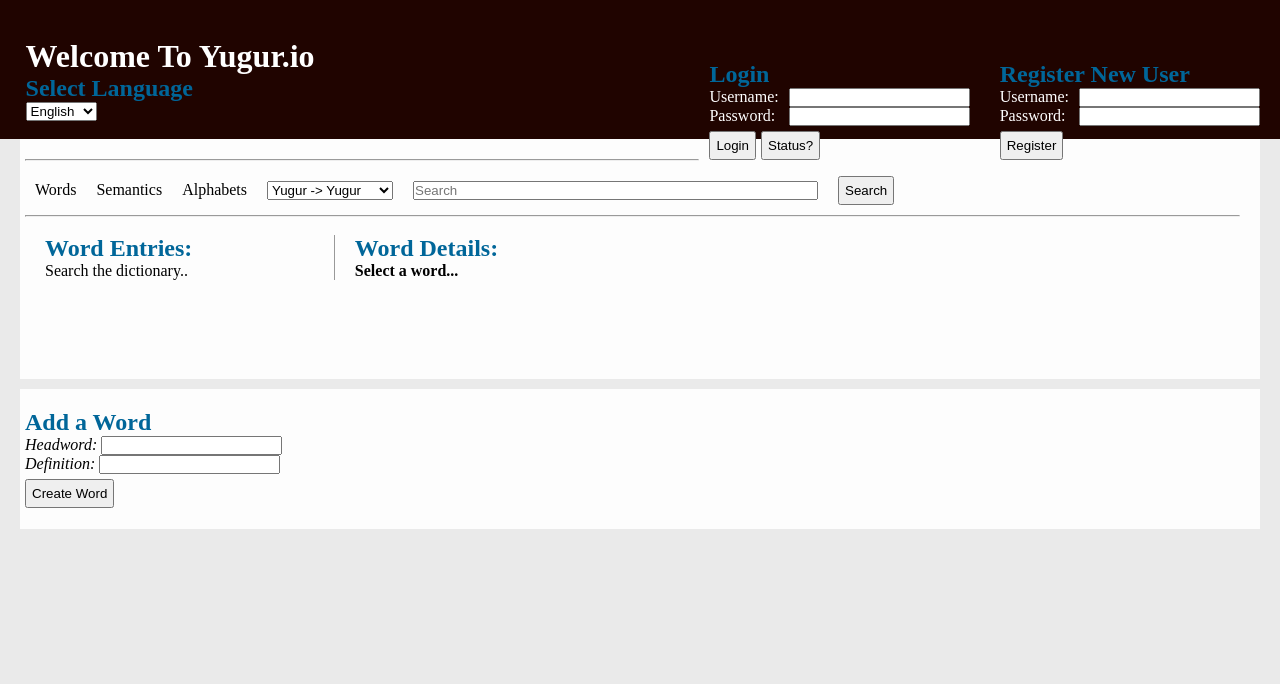
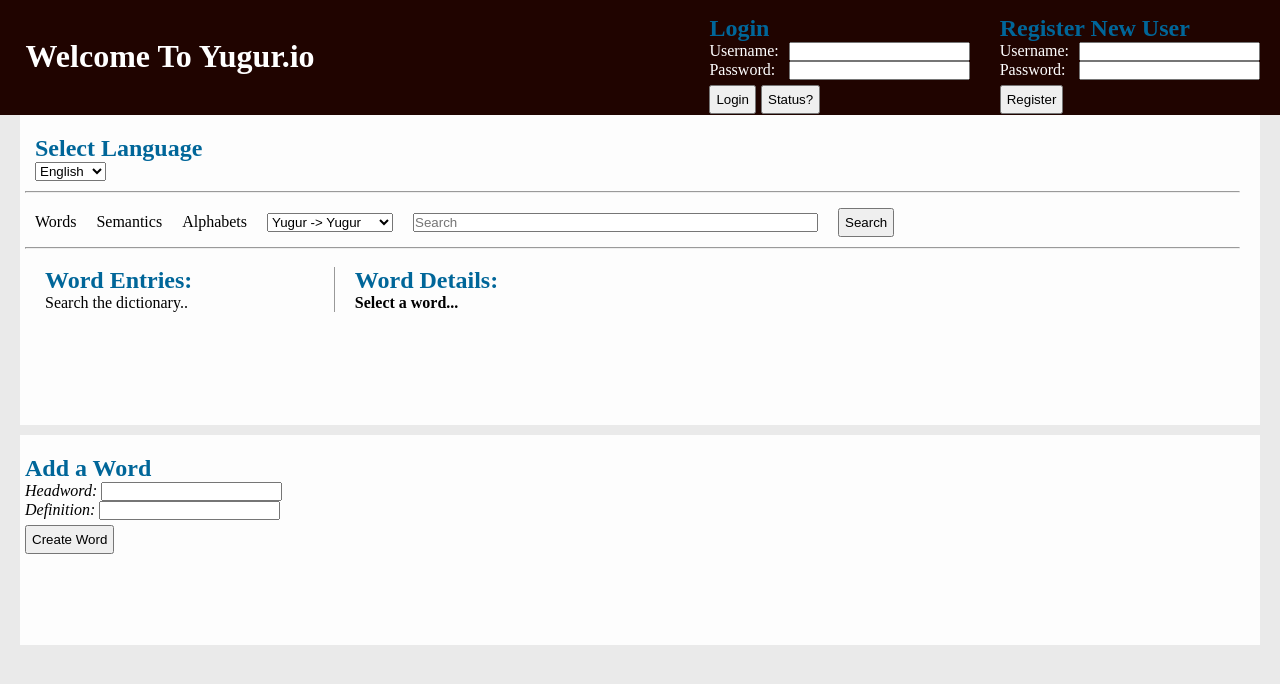
Before and after one commit to yugur/yugurWebApp, a React app: page / in a window 1280 px wide. Built offline with nearby package versions, Linux system fonts and the light colour scheme.

Commit message:
update styling

```diff
--- a/dev/css/main.scss
+++ b/dev/css/main.scss
@@ -21,6 +21,7 @@ header {
 	padding-left: 2%;
 	padding-top: 20px;
 	min-height: 95px;
+	height: auto
 	//width: 100%;
 	//float: left;
 	//position: fixed;
@@ -40,7 +41,10 @@ h2 {
 	background-color: lightblue;
 }
 
-
+.language-switcher {
+	padding-bottom: 10px;
+	margin-left: 10px;
+}
 
 li {
 	background: #EEEEEE;
@@ -82,6 +86,12 @@ headerLogo {
 	margin-left: 13.5px;
 }
 
+section {
+	display: auto;
+
+	height: auto;
+}
+
 authSection {
 	float: right;
 	padding: 10%;
@@ -96,6 +106,7 @@ authSection {
 	background-color: rgba(255,255,255,0.9);
 	//height: 100%;
 	padding: 20px;
+	padding-bottom: 90px;
 	padding-left: 5px;
 	//min-width: inherit;
 	margin-left: 20px;
@@ -130,9 +141,10 @@ authSection {
 .account {
 	margin-top: -70px;
 	margin-right: 10px;
+	margin-bottom: 15px;
 	padding: 10px;
 	float: right;
-	//background: green;
+	//background-color: green;
 }
 
 
--- a/dev/js/components/App.js
+++ b/dev/js/components/App.js
@@ -22,10 +22,6 @@ const App = () => (
         <br/>
     	   <h1>Welcome To Yugur.io</h1>
 
-        <div>
-        <LanguageSwitcher></LanguageSwitcher>
-        </div>
-
         <div className={'account'}>
         <RegistrationForm></RegistrationForm>
         </div>
@@ -42,6 +38,9 @@ const App = () => (
       <section className={'mainView'}>
 
         {/*<div className={'mainView'}>*/}
+        <div className={'language-switcher'}>
+      <LanguageSwitcher></LanguageSwitcher>
+        </div>
       	<hr/>
 
         <SearchBar></SearchBar>
```
